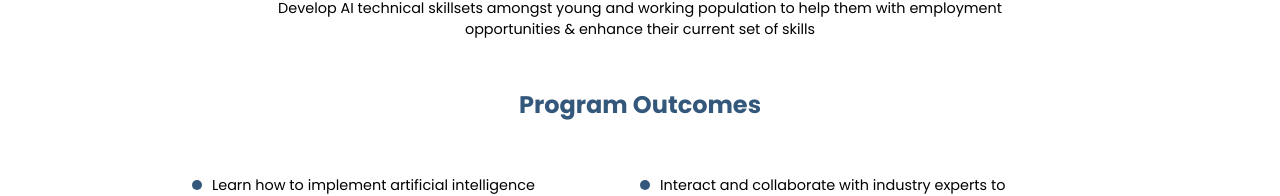
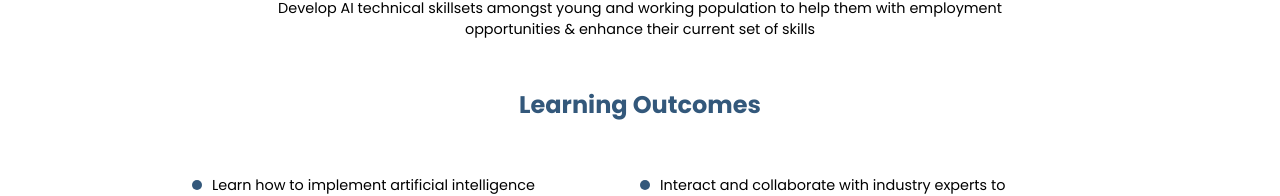
Before and after one commit to Byiringiro-saad/emeritus, a React (Vite) app: page / in a window 1280 px wide. Shown: the part 1092-1288 px from the top of the page. Built offline with nearby package versions, Linux system fonts and the light colour scheme.

Commit message:
last changes

```diff
--- a/src/components/sections/one.jsx
+++ b/src/components/sections/one.jsx
@@ -10,7 +10,7 @@ const One = () => {
         help them with employment opportunities & enhance their current set of
         skills
       </p>
-      <p className="title">Program Outcomes</p>
+      <p className="title">Learning Outcomes</p>
       <div className="content">
         <div className="column">
           <div className="box">
--- a/src/pages/main.jsx
+++ b/src/pages/main.jsx
@@ -164,7 +164,7 @@ const Container = styled.div`
         }
 
         button {
-          background: var(--black);
+          background: var(--red);
           color: var(--white);
           text-transform: uppercase;
         }
```
